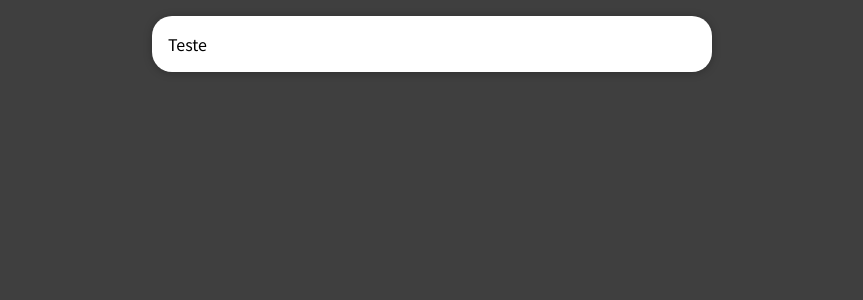
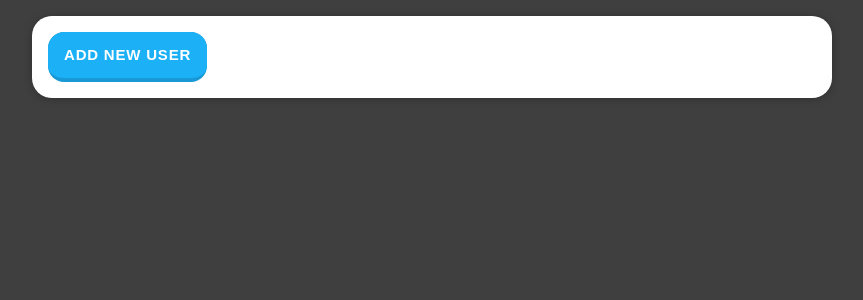
Before and after one commit to krokreti/react-training, a React (Create React App) app in the folder new_user_app/: page / in a window 1280 px wide. Shown: the top 300 px of the page, without its empty margins (208-1071 px from the left). Built offline with nearby package versions, Linux system fonts and the light colour scheme.

Commit message:
Add Button styles

```diff
--- a/new_user_app/src/App.js
+++ b/new_user_app/src/App.js
@@ -1,11 +1,17 @@
-import Card from "./components/Card/Card";
+import Card from "./components/UI/Card";
 import styles from './App.module.css'
+import Button from "./components/UI/Button";
 
 function App() {
+
+  const alertando = () => {
+    alert('ta funfando')
+  }
+
   return (
     <div className={styles.app}>
       <Card>
-        Teste
+        <Button title={'Add new User'} onClick={alertando}/>
       </Card>
     </div>
   );
--- /dev/null
+++ b/new_user_app/src/components/UI/Button.js
@@ -0,0 +1,9 @@
+import styles from './Button.module.css'
+
+const Button = props => {
+
+    return <button type='button' className={styles.button} onClick={props.onClick}> {props.title} </button>
+
+}
+
+export default Button
--- a/new_user_app/src/components/UI/Button.module.css
+++ b/new_user_app/src/components/UI/Button.module.css
@@ -0,0 +1,66 @@
+
+.button {
+  appearance: button;
+  background-color: #1899D6;
+  border: solid transparent;
+  border-radius: 16px;
+  border-width: 0 0 4px;
+  box-sizing: border-box;
+  color: #FFFFFF;
+  cursor: pointer;
+  display: inline-block;
+  font-family: din-round,sans-serif;
+  font-size: 15px;
+  font-weight: 700;
+  letter-spacing: .8px;
+  line-height: 20px;
+  margin: 0;
+  outline: none;
+  overflow: visible;
+  padding: 13px 16px;
+  text-align: center;
+  text-transform: uppercase;
+  touch-action: manipulation;
+  transform: translateZ(0);
+  transition: filter .2s;
+  user-select: none;
+  -webkit-user-select: none;
+  vertical-align: middle;
+  white-space: nowrap;
+  width: 100%;
+}
+
+.button:after {
+  background-clip: padding-box;
+  background-color: #1CB0F6;
+  border: solid transparent;
+  border-radius: 16px;
+  border-width: 0 0 4px;
+  bottom: -4px;
+  content: "";
+  left: 0;
+  position: absolute;
+  right: 0;
+  top: 0;
+  z-index: -1;
+}
+
+.button:main,
+.button:focus {
+  user-select: auto;
+}
+
+.button:hover:not(:disabled) {
+  filter: brightness(1.1);
+  -webkit-filter: brightness(1.1);
+}
+
+.button:disabled {
+  cursor: auto;
+}
+
+@media (min-width: 768px) {
+    .button {
+        width: auto;
+    }
+}
--- a/new_user_app/src/components/Card/Card.module.css
+++ b/new_user_app/src/components/UI/Card.module.css
@@ -1,5 +1,5 @@
 .card {
-    width: 35rem;
+    width: 50rem;
     padding: 1rem;
     border-radius: 20px;
     background-color: #fff;
```
Also changed, not shown: new_user_app/src/components/UI/Button.jsx (deleted), new_user_app/src/components/UI/Card.js (renamed from new_user_app/src/components/Card/Card.js).
